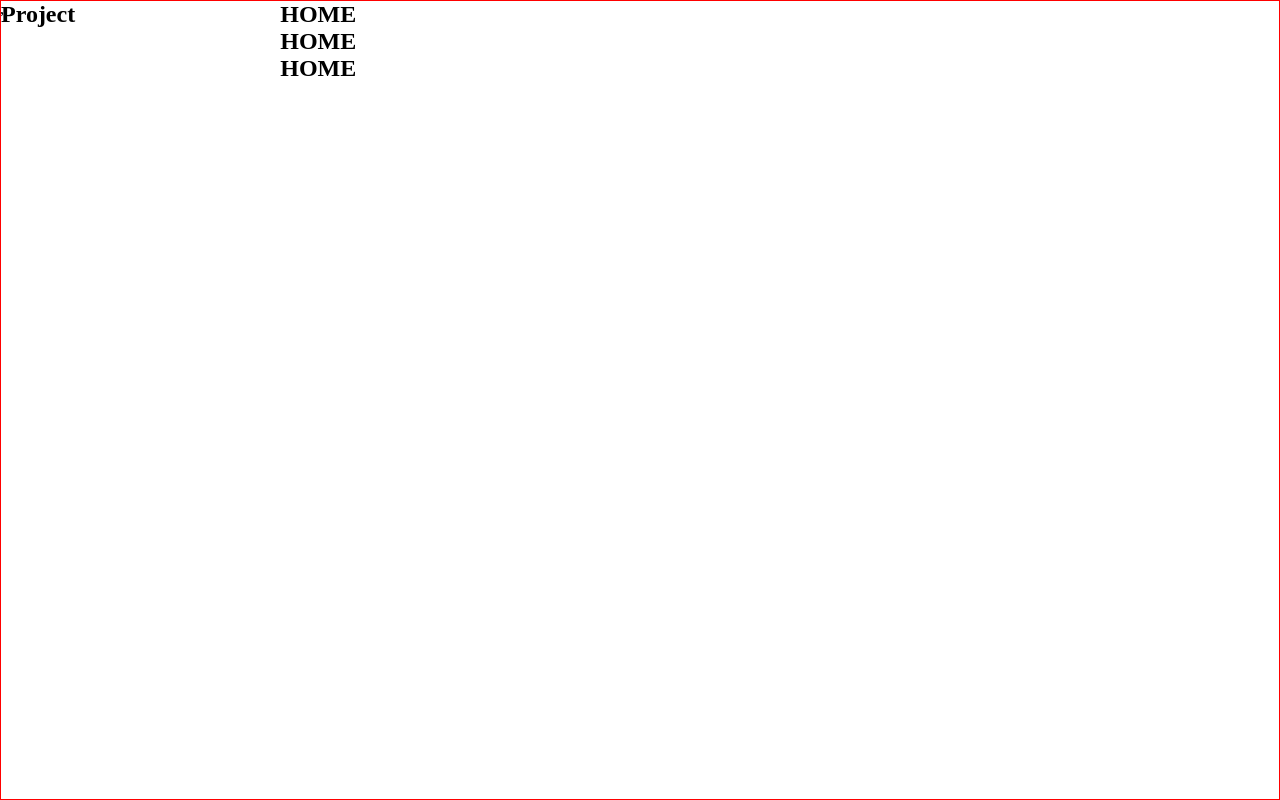
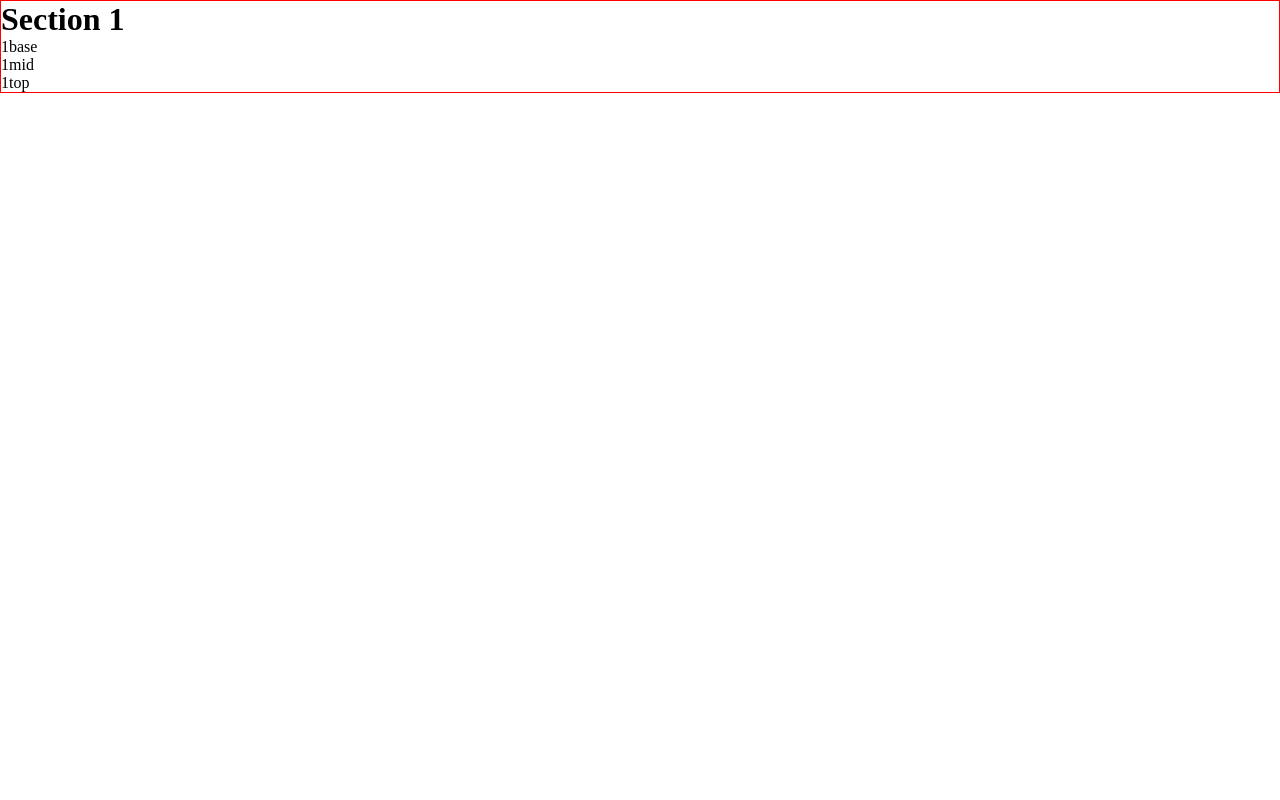
Before and after one commit to k-rewd/portfo, a React (Vite) app: page / in a window 1280 px wide. Built offline with nearby package versions, Linux system fonts and the light colour scheme.

Commit message:
new approach

```diff
--- a/src/App.jsx
+++ b/src/App.jsx
@@ -1,21 +1,17 @@
-import Home from './sections/Home/home.jsx'
-import Nav from './sections/Nav/nav.jsx'
-import Project from './sections/Project/project.jsx'
+import { ParallaxProvider } from 'react-scroll-parallax';
 import './styles.css'
+import Portfolio from './Portfolio';
 
 export default function App() {
 
   return (
     <>
       {/* <Nav /> */}
-      <body>
         <div className='outer-wrapper'>
           <div className='wrapper'>
-            <Project />
-            <Home />
+            <Portfolio />
           </div>
         </div>
-      </body>
     </>
   )
 }
--- /dev/null
+++ b/src/Portfolio.jsx
@@ -0,0 +1,38 @@
+import { Parallax } from "react-scroll-parallax";
+
+export default function Portfolio() {
+  return (
+    <>
+      <div className="parallax_wrapper">
+        <div className="parallax_group intro_screen">
+        <h1>Section 1</h1>
+          <div className="parallax_layer base_layer">1base</div>
+          <div className="parallax_layer mid_layer">1mid</div>
+          <div className="parallax_layer top_layer">1top</div>
+
+        </div>
+        <div className="parallax_group">
+
+          <h1>Section 2</h1>
+          <div className="parallax_layer base_layer">2base</div>
+          <div className="parallax_layer mid_layer">2mid</div>
+          <div className="parallax_layer top_layer">2top</div>
+
+        </div>
+        <div className="parallax_group">
+
+          <h1>Section 3</h1>
+          <div className="parallax_layer base_layer">3base</div>
+          <div className="parallax_layer mid_layer">3mid</div>
+          <div className="parallax_layer top_layer">3top</div>
+
+        </div>
+        <div className="parallax_group outro_screen">
+
+          <h1>Section 4</h1>
+
+        </div>
+      </div>
+    </>
+  );
+};
--- a/src/main.jsx
+++ b/src/main.jsx
@@ -1,13 +1,13 @@
 import { StrictMode } from 'react'
 import { createRoot } from 'react-dom/client'
-import { ParallaxProvider } from 'react-scroll-parallax';
+
 import App from './App.jsx'
 
 
 createRoot(document.getElementById('root')).render(
-  <ParallaxProvider scrollAxis="horizontal">
+
     <StrictMode>
       <App />
     </StrictMode>,
-  </ParallaxProvider>
+
 )
--- a/src/sections/Home/home.jsx
+++ /dev/null
@@ -1,18 +0,0 @@
-import { Parallax, ParallaxBanner } from 'react-scroll-parallax';
-import './home.css'
-
-export default function Home() {
-  return (
-    <section>
-      <Parallax  speed={-100}>
-          <h1>HOME</h1>
-      </Parallax>
-      <Parallax speed={-100}>
-          <h1>HOME</h1>
-      </Parallax>
-      <Parallax speed={-100}>
-          <h1>HOME</h1>
-      </Parallax>
-    </section>
-    );
-}
--- a/src/sections/Nav/nav.jsx
+++ /dev/null
@@ -1,10 +0,0 @@
-
-
-export default function Nav() {
-
-  return (
-    <section>
-      <h1>NAV</h1>
-    </section>
-  )
-}
--- a/src/sections/Project/project.jsx
+++ /dev/null
@@ -1,10 +0,0 @@
-
-
-export default function Project() {
-
-  return (
-    <section>
-      <h1>Project</h1>
-    </section>
-  )
-}
--- a/src/styles.css
+++ b/src/styles.css
@@ -25,7 +25,7 @@ ul {
   height: 100vw;
   transform: rotate(-90deg) translateX(-100vh);
   transform-origin: top left;
-  overflow-y: scroll;
+  overflow-y: auto;
   overflow-x: hidden;
 
   writing-mode: horizontal-tb;
@@ -36,15 +36,19 @@ ul {
 .wrapper {
   display: flex;
   flex-direction: row;
-  width: 200vw; /* set to number of sections x 100vh*/
+  width: 300vw; /* set to number of sections x 100vh*/
   transform: rotate(90deg) translateY(-100vh);
   transform-origin: top left;
 }
 
-section {
+.parallax_wrapper {
+  display: flex;
+  perspective: 300px;
+}
+
+.parallax_group {
   border: 1px solid red;
   width: 100vw;
-  height: 100vh;
 
   scroll-snap-align: end;
   scroll-snap-stop: always;
```
Also changed, not shown: src/sections/Home/home.css (deleted), src/sections/Nav/nav.css (deleted), src/sections/Project/project.css (deleted).
